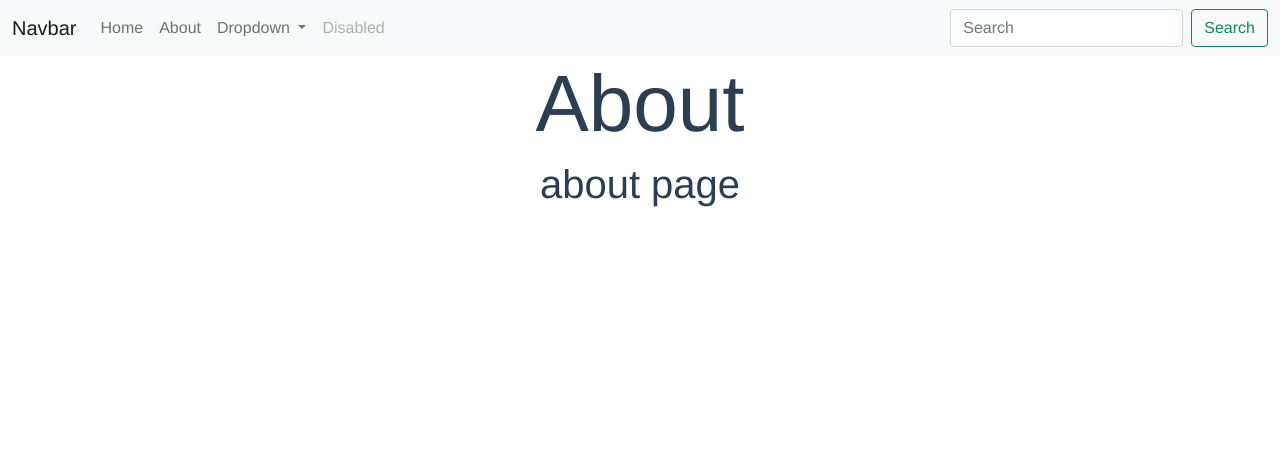
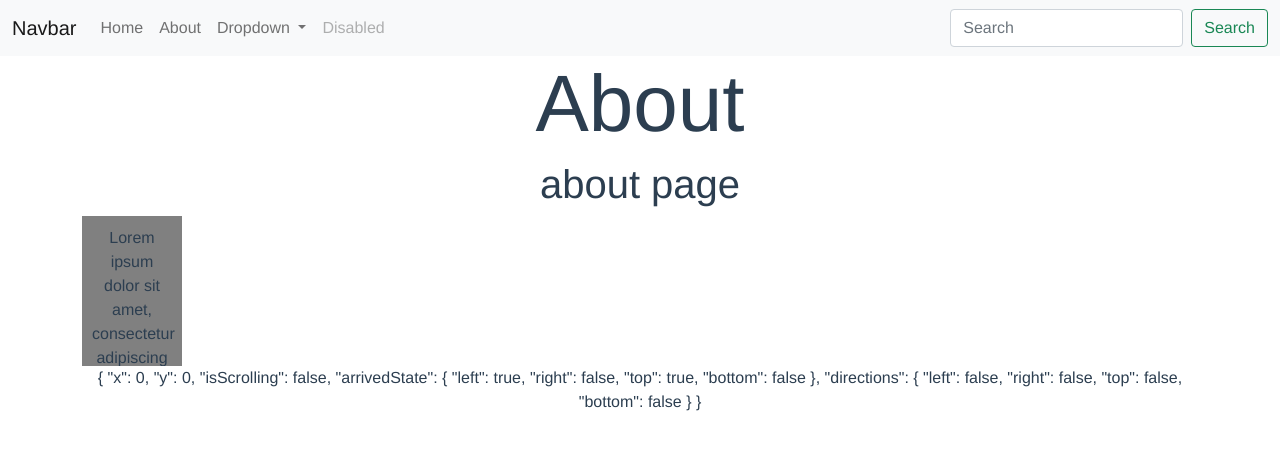
Before and after one commit to hungsk/vueboots, a Vue app: page /about in a window 1280 px wide. Shown: the top 450 px of the page. Built offline with nearby package versions, Linux system fonts and the light colour scheme.

Commit message:
vue use scroll

```diff
--- a/package.json
+++ b/package.json
@@ -9,6 +9,7 @@
   },
   "dependencies": {
     "@popperjs/core": "^2.11.5",
+    "@vueuse/core": "^9.2.0",
     "bootstrap": "^5.1.3",
     "core-js": "^3.8.3",
     "vue": "^3.2.13",
--- a/src/components/About.vue
+++ b/src/components/About.vue
@@ -1,12 +1,50 @@
 <template>
   <h1 class = "display-1 text-bold"> About </h1>
   <h1 class = "text-gray-soft text-regular"> about page </h1>
+
+    <div class="scroll-box" ref="scrollBox">
+    Lorem ipsum dolor sit amet, consectetur adipiscing elit. Morbi facilisis
+    felis mauris, vel dapibus nulla molestie laoreet. Nunc porttitor metus
+    faucibus ante pellentesque, ac maximus augue cursus. Fusce hendrerit, eros
+    dictum accumsan hendrerit.
+  </div>
+  <p>{{ scroll }}</p>
 </template>
 
 <script>
+//import { ref } from 'vue';
+import { useScroll } from '@vueuse/core';
+
+
 export default {
+  data () {
+    return {
+      scrollBox: '',
+      scroll: ''
+    }
+  },
+  created () {
+    console.log(this.$refs.scrollBox)
+    // this.scrollBox = this.$refs.scrollBox;
+    // console.log(this.scrollBox);
+    // this.scroll = useScroll(this.scrollBox);
+  },
+  mounted () {
+    console.log(this.$refs.scrollBox)
+    this.scrollBox = this.$refs.scrollBox;
+    console.log(this.scrollBox);
+    this.scroll = useScroll(this.scrollBox);
+  }
 };
 </script>
 
 <style>
+.scroll-box {
+  background: gray;
+  height: 150px;
+  width: 100px;
+  overflow: scroll;
+  position: relative;
+  padding: 10px;
+}
 </style>
```
Also changed, not shown: 1 other file (tests, documents, lock files or other folders).
